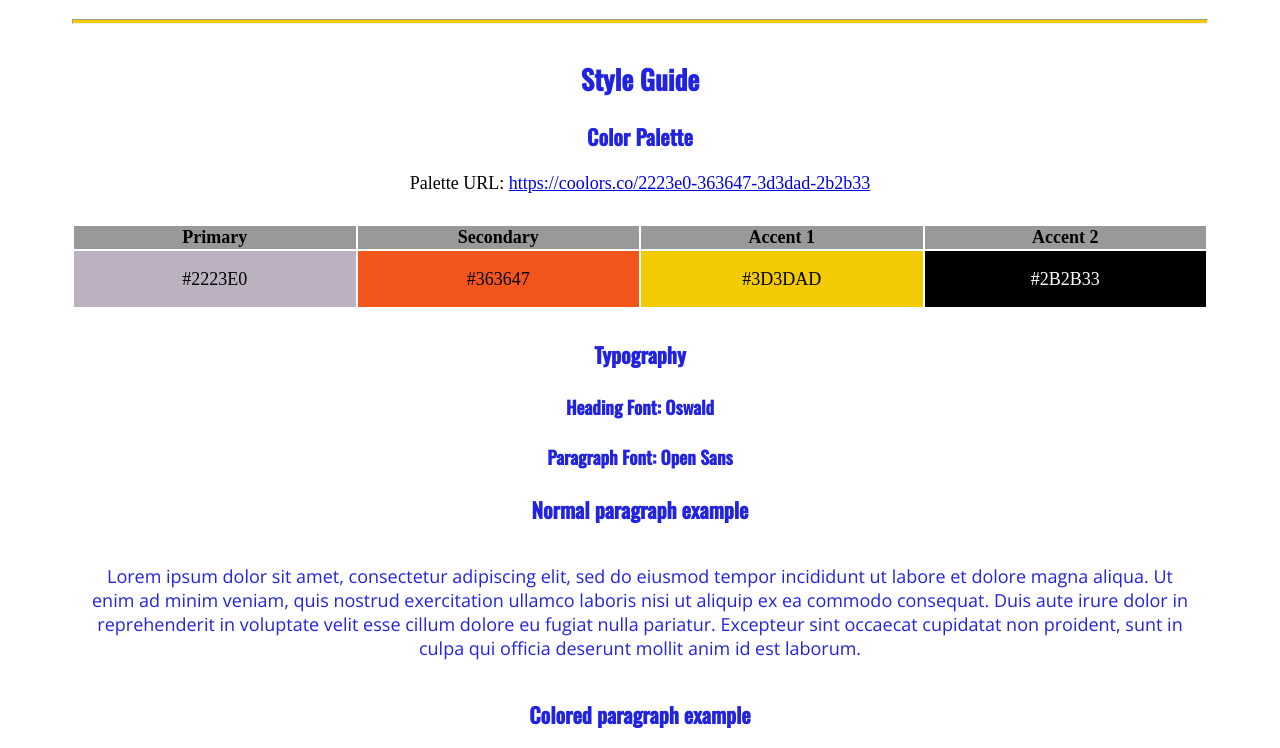
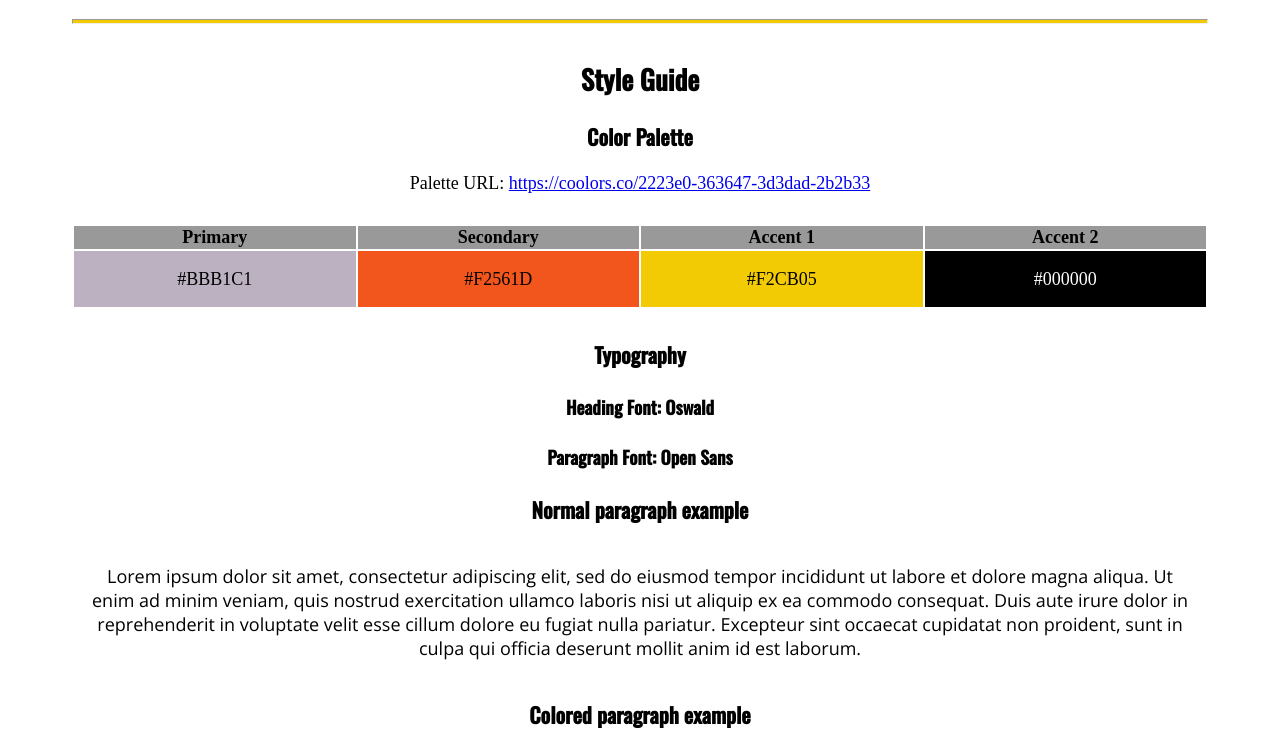
Before and after one commit to JohnnyAnder/portfolio, a plain HTML site: page site-plan.html in a window 1280 px wide. Shown: the part 1422-2170 px from the top of the page. Drawn offline with nearby package versions, Linux system fonts and the light colour scheme.

Commit message:
color fixes

```diff
--- a/site-plan.html
+++ b/site-plan.html
@@ -50,7 +50,7 @@
       <table class="colors">
         <tr><th>Primary</th><th>Secondary</th><th>Accent 1</th><th>Accent 2</th></tr>
         <!-- Replace the numbers in the boxes below with your hex color codes. Then switch to the site-plan.css file and change your colors there as well. -->
-        <tr><td class="primary">#2223E0</td><td class="secondary">#363647</td><td class="accent1">#3D3DAD</td><td class="accent2">#2B2B33</td></tr>
+        <tr><td class="primary">#BBB1C1</td><td class="secondary">#F2561D</td><td class="accent1">#F2CB05</td><td class="accent2">#000000</td></tr>
       </table>
 
       <!-- ------------------------Step 9------------------------------ -->
--- a/styles/site-plan.css
+++ b/styles/site-plan.css
@@ -15,15 +15,15 @@ Fonts are separated by a | */
   --paragraph-font: "Open Sans", "Montserrat", sans-serif;
 
   /* these colors below should be chosen from among your palette colors above */
-  --headline-color-on-white: #2223E0  ;  /* headlines on a white background */
-  --headline-color-on-color: #2B2B33; /* headlines on a colored background */
-  --paragraph-color-on-white: #2223E0  ; /* paragraph text on a white background */
-  --paragraph-color-on-color: #2B2B33; /* paragraph text on a colored background */
-  --paragraph-background-color:  #3D3DAD  ;
-  --nav-link-color: #3D3DAD ;
-  --nav-background-color: #2B2B33;
-  --nav-hover-link-color: #2B2B33;
-  --nav-hover-background-color: #2223E0  ;
+  --headline-color-on-white: #000000  ;  /* headlines on a white background */
+  --headline-color-on-color: #BBB1C1 ; /* headlines on a colored background */
+  --paragraph-color-on-white: #000000  ; /* paragraph text on a white background */
+  --paragraph-color-on-color: #000000 ; /* paragraph text on a colored background */
+  --paragraph-background-color:  #F2561D  ;
+  --nav-link-color: #F2CB05 ;
+  --nav-background-color: #F2561D;
+  --nav-hover-link-color: #F2561D;
+  --nav-hover-background-color: #F2CB05  ;
 }
 
 
```
